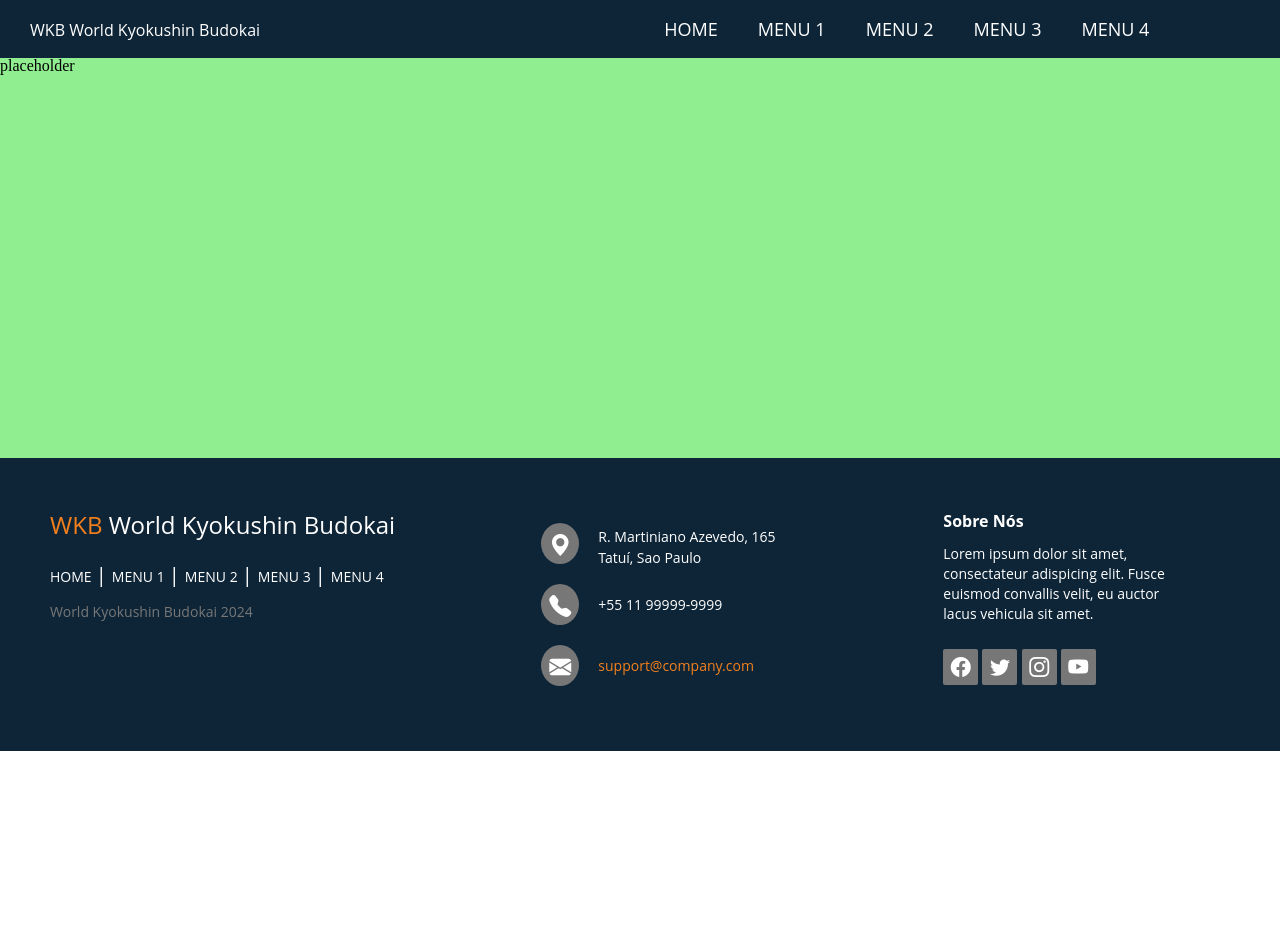
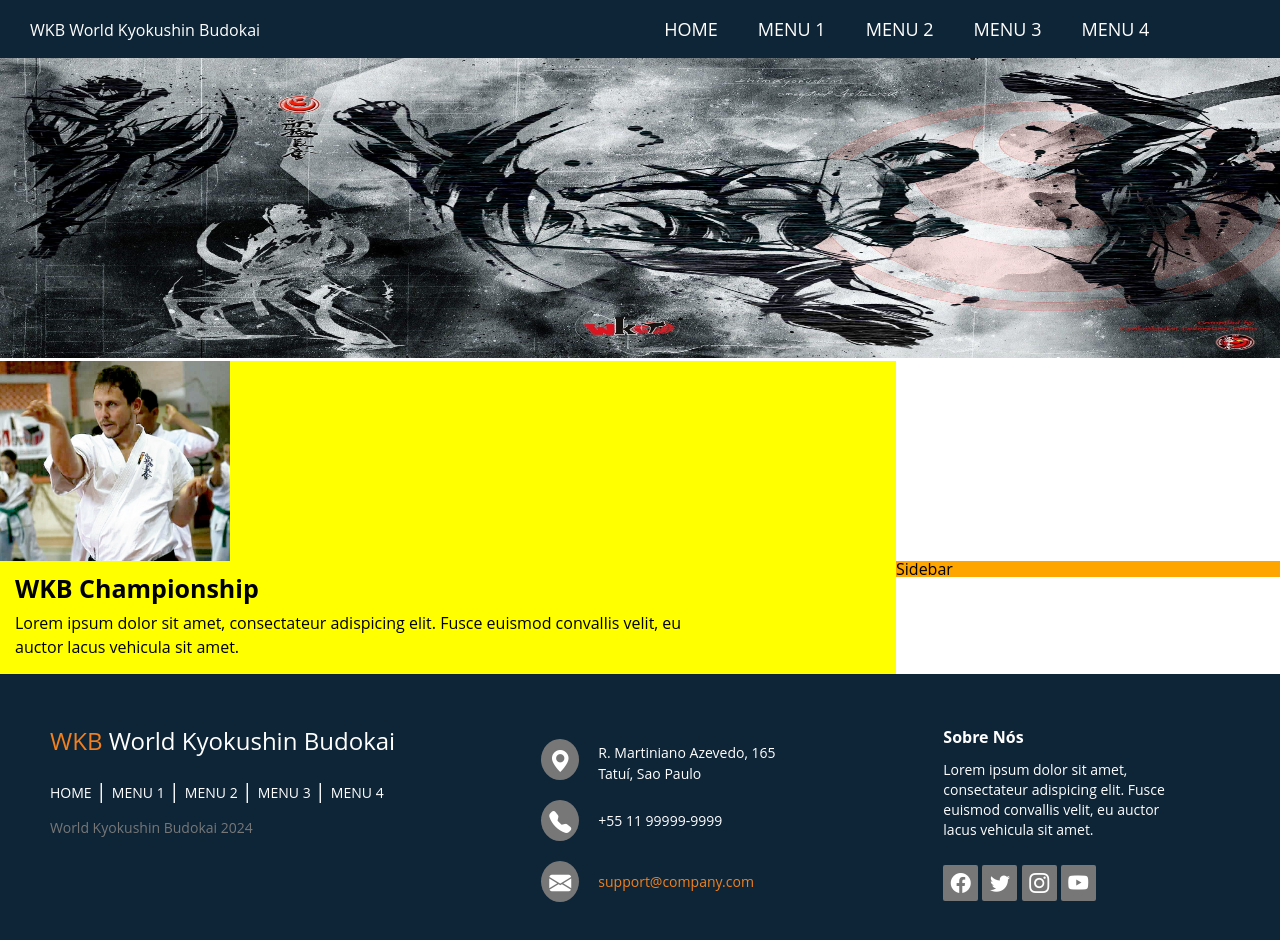
Before and after one commit to brunonasc01/wordpress-template, a plain HTML site: page wordpress-template-site/index.html in a window 1280 px wide. Before the commit the page ends 800 px from the top, so only its background shows below. Drawn offline with nearby package versions, Linux system fonts and the light colour scheme.

Commit message:
wip - add home content

```diff
--- /dev/null
+++ b/wordpress-template-site/css/core.css
@@ -0,0 +1,56 @@
+.main {
+    font-family: 'Open Sans', Verdana, sans-serif;
+}
+
+img.feature-image {
+    width: 100%;
+    max-height: 300px;
+}
+
+.main-content,
+.sidebar {
+    display: inline-block;
+}
+
+.main-content {
+    width: 70%;
+    background-color: yellow;
+}
+
+.post .post-content,
+.post .post-image {
+    display: inline-block;
+    vertical-align: top;
+}
+
+.post .post-image {
+    width: 25%;
+    min-width: 230px;
+    max-height: 200px;
+    overflow: hidden;
+}
+
+.news .post-image img{
+    width: 100%;
+    height: 100%;
+}
+
+.post .post-content {
+    width: 75%;
+    padding: 15px;
+}
+
+.post .post-content h2{
+    font-weight: bold;
+    font-size: 25px;
+    margin-bottom: 10px;
+}
+
+.post .post-content p{
+    line-height: 1.5;
+}
+
+.sidebar {
+    width: 30%;
+    background-color: orange;
+}
--- a/wordpress-template-site/index.html
+++ b/wordpress-template-site/index.html
@@ -1,6 +1,7 @@
 <!DOCTYPE html>
     <head>
         <link rel="stylesheet" href="css/reset.css">
+        <link rel="stylesheet" href="css/core.css">
         <link rel="stylesheet" href="css/header.css">
         <link rel="stylesheet" href="css/footer.css">
         <link rel="stylesheet" href="https://cdn.jsdelivr.net/npm/bootstrap-icons@1.11.2/font/bootstrap-icons.min.css">
@@ -32,8 +33,34 @@
 
         </header>
 
-        <div style="height: 400px; background-color: lightgreen;">placeholder</div>
+        <section>
+            <img class="feature-image" src="img/karate-main-page.jpg" alt="Featured Image">
+        </section>
 
+        <section class="main">
+            <div class="main-content">
+                <div class="news">
+                    <ul>
+                        <li>
+                            <div class="post">
+                                <div class="post-image">
+                                    <img src="img/karate-post1.jpg" alt="">
+                                </div><div class="post-content">
+                                    <h2>
+                                        WKB Championship
+                                    </h2>
+                                    <p>
+                                        Lorem ipsum dolor sit amet, consectateur adispicing elit. Fusce euismod convallis velit, eu auctor lacus vehicula sit amet.
+                                    </p>
+                                </div>
+                            </div>
+                        </li>
+                    </ul>
+                </div>
+            </div><div class="sidebar">
+                <p>Sidebar</p>
+            </div>
+        </section>
 
         <footer>
             <div class="footer-left">
```
Also changed, not shown: wordpress-template-site/img/karate-main-page.jpg (added), wordpress-template-site/img/karate-post1.jpg (added).
